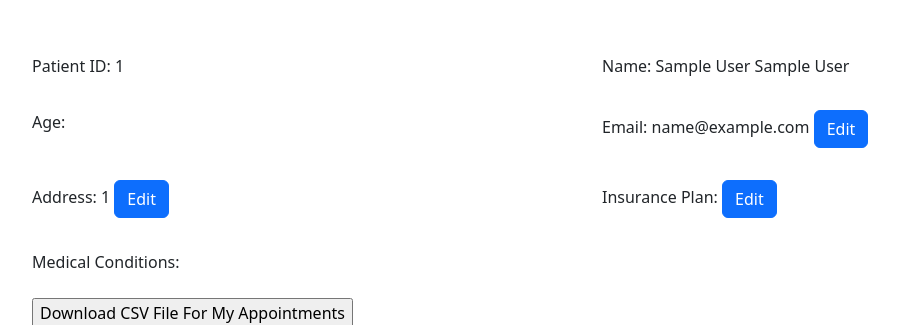
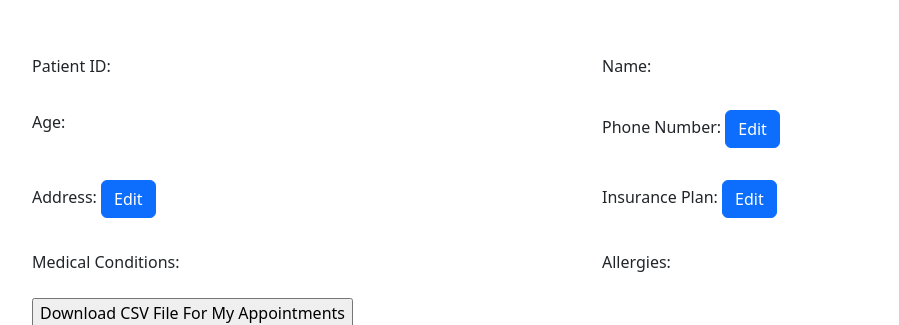
Before and after one commit to shn2ey/Databases-Project, a PHP site: page /MedicalPassport.php in a window 1280 px wide. Shown: the part 138-463 px from the top of the page, without its empty margins (50-949 px from the left). Run offline with PHP 8.4, Linux system fonts and the light colour scheme; the visitor is signed in with stand-in values (Sample User, id 1); data that the repository does not hold is empty; some libraries are stand-ins or nearby versions.

Commit message:
Add files via upload

```diff
--- a/pages/MedicalPassport.php
+++ b/pages/MedicalPassport.php
@@ -1,14 +1,8 @@
-
 <?php
 
 session_start();
-require('db_conn.php');
-
 
 if (isset($_SESSION['user_ID'])) {
-
-
-
 
  ?>
 
@@ -100,82 +94,29 @@ if (isset($_SESSION['user_ID'])) {
 
         <div class="row mt-5 ">
           <div class="col-12 col-sm-6 py-2 wow fadeInRight">
-            <p> Patient ID: <?php echo $_SESSION['user_ID']; ?></p> <!-- # get from database  -->
+            <p> Patient ID: </p> <!-- # get from database  -->
           </div>
           <div class="col-12 col-sm-6 py-2 wow fadeInLeft">
-            <p> Name: <?php echo $_SESSION['first_name']; ?> <?php echo $_SESSION['last_name']; ?></p> <!-- # get from database  -->
+            <p> Name: </p> <!-- # get from database  -->
           </div>
           <div class="col-12 col-sm-6 py-2 wow fadeInRight">
-            <p> Age:
-            <?php
-
-                    $user_ID = $_SESSION['user_ID'];
-
-                    $query = "SELECT * FROM patient WHERE patient_ID='$user_ID'";
-                    $patient_age = $_SESSION['patient_age'];
-
-                    if ($result = mysqli_query($conn, $query)) {
-                      while ($row = mysqli_fetch_array($result)) {
-                        echo $row["patient_age"];
-
-                      }
-
-                      mysqli_free_result($result);
-                    }
-                    ?></p> <!-- # get from database  -->
+            <p> Age: </p> <!-- # get from database  -->
           </div>
           <div class="col-12 col-sm-6 py-2 wow fadeInLeft" data-wow-delay="300ms">
-            <p> Email: <?php echo $_SESSION['email']; ?> <button type="submit" class="btn btn-primary">Edit</button> </p> <!-- # get from database  -->
+            <p> Phone Number: <button type="submit" class="btn btn-primary">Edit</button> </p> <!-- # get from database  -->
           </div>
           <div class="col-12 col-sm-6 py-2 wow fadeInRight">
-            <p> Address: <?php echo $_SESSION['address']; ?>   <button type="submit" class="btn btn-primary">Edit</button> </p> <!-- # get from database  -->
+            <p> Address: <button type="submit" class="btn btn-primary">Edit</button> </p> <!-- # get from database  -->
           </div>
           <div class="col-12 col-sm-6 py-2 wow fadeInLeft" data-wow-delay="300ms">
-            <p> Insurance Plan:
-
-                <?php
-
-                    $user_ID = $_SESSION['user_ID'];
-
-                    $query = "SELECT * FROM patient_insurance_plan WHERE patient_ID='$user_ID'";
-                    $insurance_plan = $_SESSION['insurance_plan'];
-
-                    if ($result = mysqli_query($conn, $query)) {
-                      while ($row = mysqli_fetch_array($result)) {
-                        echo $row["insurance_plan"];
-
-                      }
-
-                      mysqli_free_result($result);
-                    }
-                    ?>
-              <button type="submit" class="btn btn-primary">Edit</button> </p> <!-- # get from database  -->
+            <p> Insurance Plan: <button type="submit" class="btn btn-primary">Edit</button> </p> <!-- # get from database  -->
           </div>
           <div class="col-12 col-sm-6 py-2 wow fadeInLeft" data-wow-delay="300ms">
-            <p> Medical Conditions:
-
-              <?php
-
-                    $user_ID = $_SESSION['user_ID'];
-
-                    $query = "SELECT * FROM patient_medical_condition WHERE patient_ID='$user_ID'";
-                    $medical_condition = $_SESSION['medical_condition'];
-
-                    if ($result = mysqli_query($conn, $query)) {
-                      while ($row = mysqli_fetch_array($result)) {
-                        echo $row["medical_condition"];
-
-                      }
-
-
-                      mysqli_free_result($result);
-                    }
-                    ?>
-
-
-            </p> <!-- # get from database  -->
+            <p> Medical Conditions: </p> <!-- # get from database  -->
           </div>
-
+          <div class="col-12 col-sm-6 py-2 wow fadeInUp" data-wow-delay="300ms">
+            <p> Allergies: </p> <!-- # get from database  -->
+          </div>
           <form action="exportToCSV.php">
           <input type="button" value="Download CSV File For My Appointments">
           </form>
--- a/pages/about.php
+++ b/pages/about.php
@@ -75,6 +75,11 @@ if (isset($_SESSION['user_ID'])) {
         </div> <!-- .navbar-collapse -->
 
           <!-- else:  -->
+
+            <li class="nav-item">
+              <a class="btn btn-primary ml-lg-3" href="#">Login</a>
+
+            </li>
           </ul>
         </div> <!-- .navbar-collapse -->
       </div> <!-- .container -->
--- a/pages/db_conn.php
+++ b/pages/db_conn.php
@@ -16,7 +16,7 @@ try
    $conn = mysqli_connect($host, $username, $password, $dbname);
 
    // dispaly a message to let us know that we are connected to the database
-   // echo "<p>You are connected to the database --- dsn=$dsn, user=$username, pwd=$password </p>";
+   echo "<p>You are connected to the database --- dsn=$dsn, user=$username, pwd=$password </p>";
 }
 catch (PDOException $e)     // handle a PDO exception (errors thrown by the PDO library)
 {
--- a/pages/docappointments.php
+++ b/pages/docappointments.php
@@ -48,7 +48,7 @@ if (isset($_SESSION['user_ID'])) {
         <div class="collapse navbar-collapse" id="navbarSupport">
           <ul class="navbar-nav ml-auto">
             <li class="nav-item ">
-              <a class="nav-link" href="mypatients.php">View My Patients</a>
+              <a class="nav-link" href="mypatient.php">View My Patients</a>
             </li>
             <li class="nav-item active">
               <a class="nav-link" href="checkin.php">Manage Appointments</a>
```
Also changed, not shown: pages/docbio.php (+12 -9 lines), pages/login.php (+9 -38 lines).
